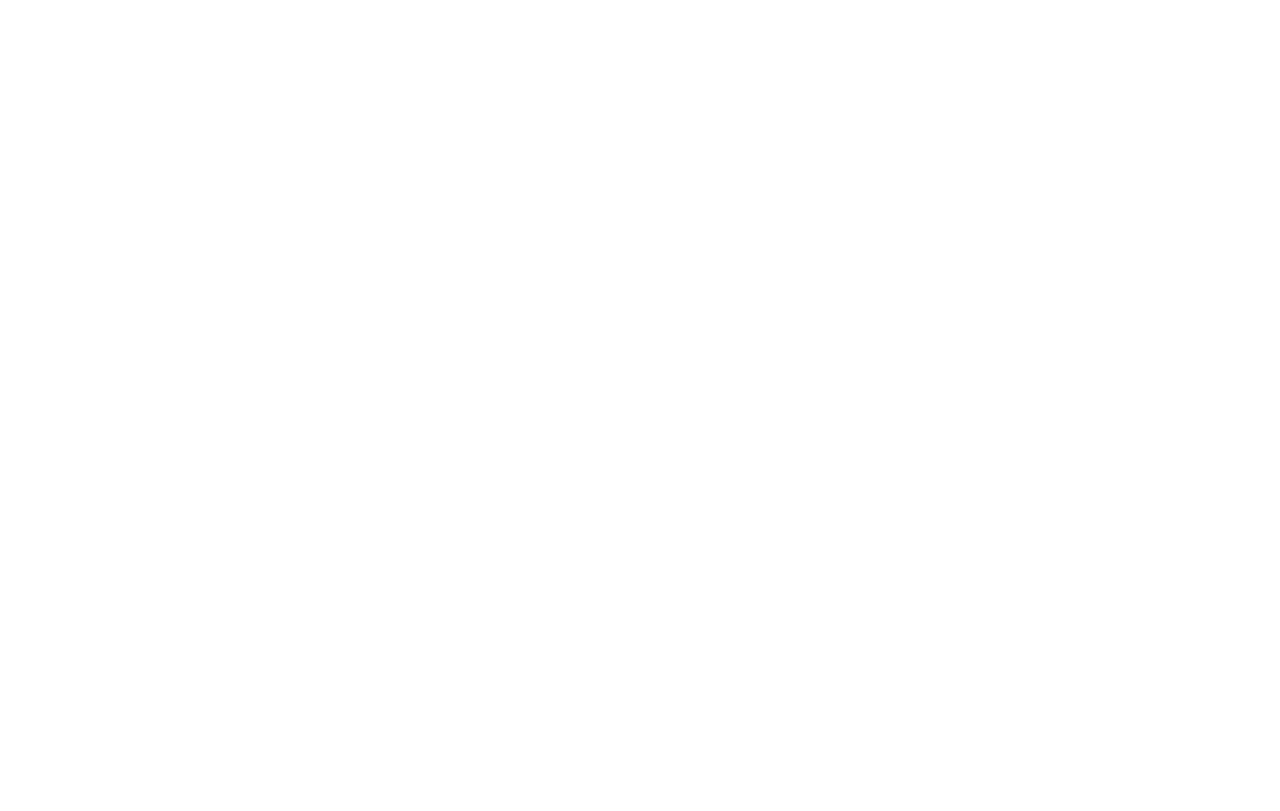
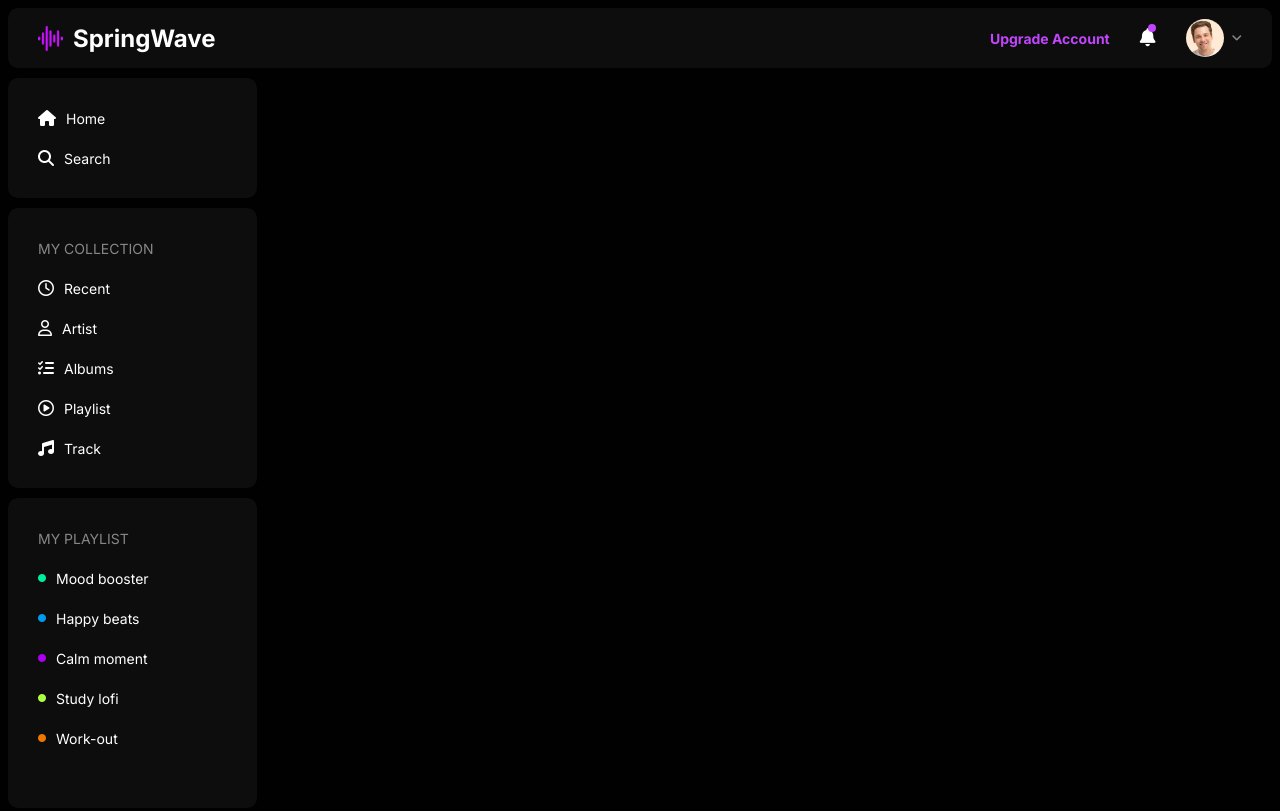
Before and after one commit to thant-zin-aung/springwave-music-web, a plain HTML site: page index.html in a window 1280 px wide. Drawn offline with Linux system fonts and the light colour scheme.

Commit message:
Left sidebar menu ui was implemented

```diff
--- a/index.html
+++ b/index.html
@@ -10,10 +10,67 @@
       href="https://fonts.googleapis.com/css2?family=Inter:ital,opsz,wght@0,14..32,100..900;1,14..32,100..900&family=Roboto:ital,wght@0,100..900;1,100..900&display=swap"
       rel="stylesheet"
     />
+    <script
+      src="https://kit.fontawesome.com/e2c9faac31.js"
+      crossorigin="anonymous"
+    ></script>
     <link rel="stylesheet" href="styles/main-style.css" />
     <link rel="stylesheet" href="styles/dashboard-style.css" />
   </head>
   <body>
+    <header>
+      <div class="left-container">
+        <img src="assets/img/wave.png" alt="" class="logo" />
+        <h2>SpringWave</h2>
+      </div>
+      <div class="right-container">
+        <div class="upgrade-text">Upgrade Account</div>
+        <div class="noti-container">
+          <i class="fa-solid fa-bell bell-icon"></i>
+          <div class="badge"></div>
+        </div>
+        <div class="user-container">
+          <div class="profile-container">
+            <img src="assets/img/user.jpg" alt="" class="user-profile" />
+          </div>
+          <i class="fa-solid fa-angle-down down-arrow-icon"></i>
+        </div>
+      </div>
+    </header>
+
+    <main>
+      <div class="left-container">
+        <div class="menu-container">
+          <div class="menu"><i class="fa-solid fa-house"></i> Home</div>
+          <div class="menu">
+            <i class="fa-solid fa-magnifying-glass"></i> Search
+          </div>
+        </div>
+        <div class="menu-container">
+          <div class="menu menu-title">MY COLLECTION</div>
+          <div class="menu"><i class="fa-regular fa-clock"></i> Recent</div>
+          <div class="menu"><i class="fa-regular fa-user"></i> Artist</div>
+          <div class="menu"><i class="fa-solid fa-list-check"></i> Albums</div>
+          <div class="menu">
+            <i class="fa-regular fa-circle-play"></i> Playlist
+          </div>
+          <div class="menu"><i class="fa-solid fa-music"></i> Track</div>
+        </div>
+        <div class="menu-container">
+          <div class="menu menu-title">MY PLAYLIST</div>
+          <div class="menu">
+            <i class="fa-solid fa-circle"></i> Mood booster
+          </div>
+          <div class="menu"><i class="fa-solid fa-circle"></i> Happy beats</div>
+          <div class="menu"><i class="fa-solid fa-circle"></i> Calm moment</div>
+          <div class="menu"><i class="fa-solid fa-circle"></i> Study lofi</div>
+          <div class="menu"><i class="fa-solid fa-circle"></i> Work-out</div>
+        </div>
+      </div>
+      <div class="mid-container"></div>
+      <div class="right-container"></div>
+    </main>
+
     <script src="scripts/main-script.js"></script>
   </body>
 </html>
--- a/styles/dashboard-style.css
+++ b/styles/dashboard-style.css
@@ -0,0 +1,133 @@
+header {
+  width: 100%;
+  height: 60px;
+  background-color: #0d0d0d;
+  border-radius: 10px;
+  display: flex;
+  justify-content: space-between;
+  align-items: center;
+  padding: 0 30px;
+}
+header .left-container {
+  display: flex;
+  align-items: center;
+}
+header .left-container .logo {
+  width: 25px;
+  height: auto;
+  margin-right: 10px;
+}
+header .right-container {
+  display: flex;
+  align-items: center;
+}
+header .right-container .upgrade-text {
+  font-size: 14px;
+  font-weight: 700;
+  color: rgb(193, 69, 255);
+}
+header .right-container .noti-container {
+  margin: 0 30px;
+  position: relative;
+}
+header .right-container .noti-container .bell-icon {
+  font-size: 18px;
+}
+header .right-container .noti-container .badge {
+  width: 8px;
+  height: 8px;
+  border-radius: 8px;
+  background-color: rgb(193, 69, 255);
+  position: absolute;
+  top: -4px;
+  right: 0px;
+}
+header .right-container .user-container {
+  display: flex;
+  align-items: center;
+}
+header .right-container .profile-container {
+  width: 38px;
+  height: 38px;
+  border-radius: 38px;
+  overflow: hidden;
+}
+header .right-container .user-profile {
+  width: 100%;
+  height: 100%;
+  object-fit: cover;
+}
+header .right-container .down-arrow-icon {
+  margin-left: 8px;
+  font-size: 12px;
+  opacity: 0.5;
+}
+
+main {
+  margin-top: 10px;
+  display: flex;
+  justify-content: space-between;
+  height: calc(100vh - 60px);
+  gap: 10px;
+}
+main > div {
+  height: 100%;
+  /* background-color: #0d0d0d; */
+  border-radius: 10px;
+}
+main .left-container {
+  width: 20%;
+  height: 100%;
+  display: flex;
+  flex-direction: column;
+}
+main .mid-container {
+  width: 50%;
+}
+main .right-container {
+  width: 30%;
+}
+
+main .left-container .menu-container {
+  padding: 20px 0;
+  background-color: #0d0d0d;
+  margin-bottom: 10px;
+  border-radius: 10px;
+}
+main .left-container .menu-container:last-child {
+  flex-grow: 1;
+}
+main .left-container .menu-container .menu {
+  padding-left: 30px;
+  font-size: 14px;
+  height: 40px;
+  display: flex;
+  align-items: center;
+  cursor: pointer;
+  /* margin-bottom: 10px; */
+}
+main .left-container .menu-container .menu i {
+  margin-right: 10px;
+  font-size: 16px;
+}
+main .left-container .menu-container .menu-title {
+  opacity: 0.5;
+}
+main .left-container .menu-container:last-child i {
+  font-size: 8px;
+}
+main .left-container .menu-container:last-child .menu:nth-child(2) i {
+  color: rgb(0, 238, 159);
+}
+main .left-container .menu-container:last-child .menu:nth-child(3) i {
+  color: rgb(0, 155, 238);
+}
+main .left-container .menu-container:last-child .menu:nth-child(4) i {
+  color: rgb(171, 0, 238);
+}
+main .left-container .menu-container:last-child .menu:nth-child(5) i {
+  color: rgb(174, 255, 67);
+}
+main .left-container .menu-container:last-child .menu:nth-child(6) i {
+  color: rgb(238, 119, 0);
+}
--- a/styles/main-style.css
+++ b/styles/main-style.css
@@ -1,9 +1,11 @@
 *,
 html {
-  padding: 0;
-  margin: 0;
+  /* padding: 0;
+  margin: 0; */
   box-sizing: border-box;
 }
 body {
   font-family: "Inter", sans-serif;
+  background-color: #010101;
+  color: white;
 }
```
Also changed, not shown: assets/img/user.jpg (added), assets/img/wave.png (added).
